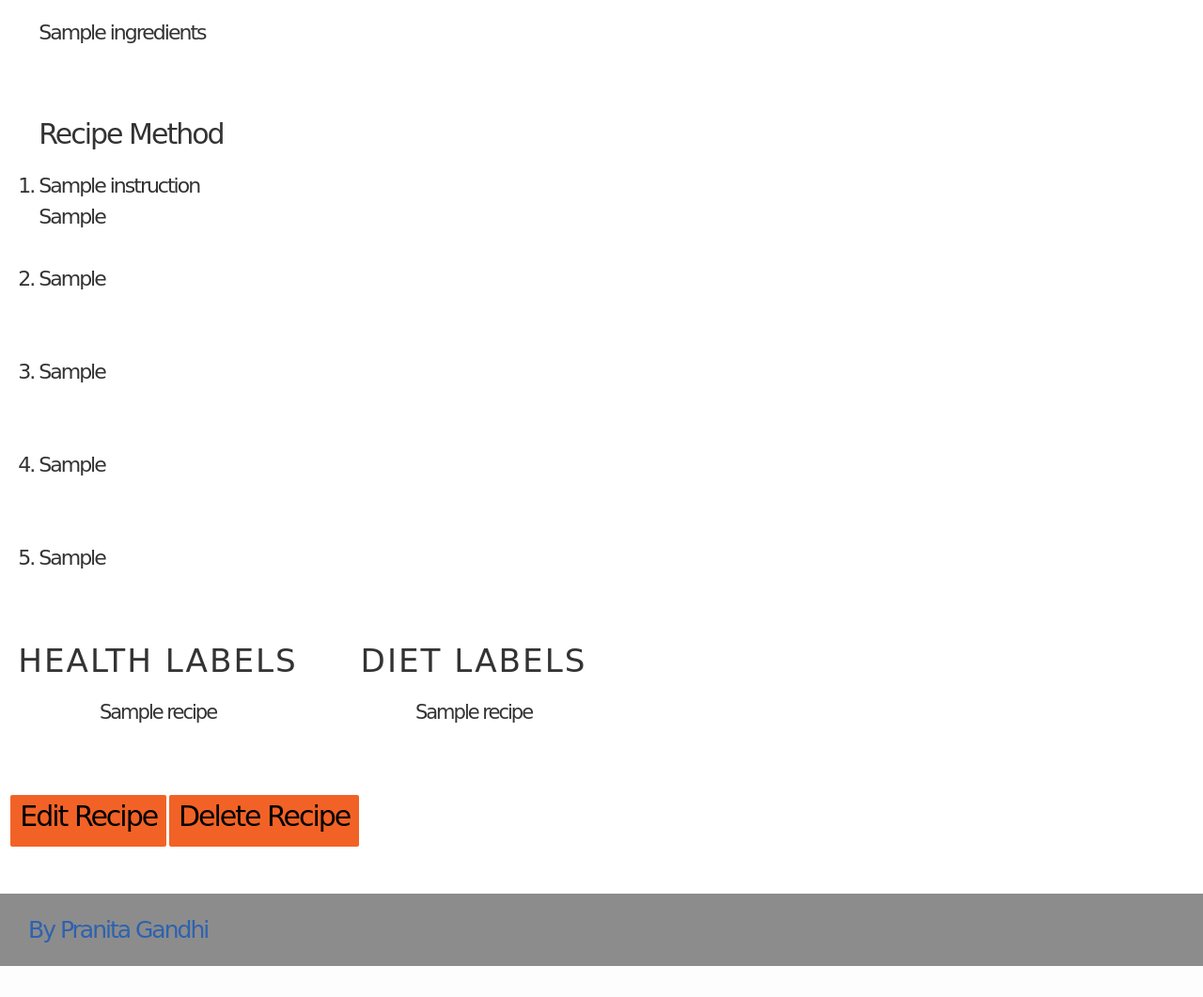
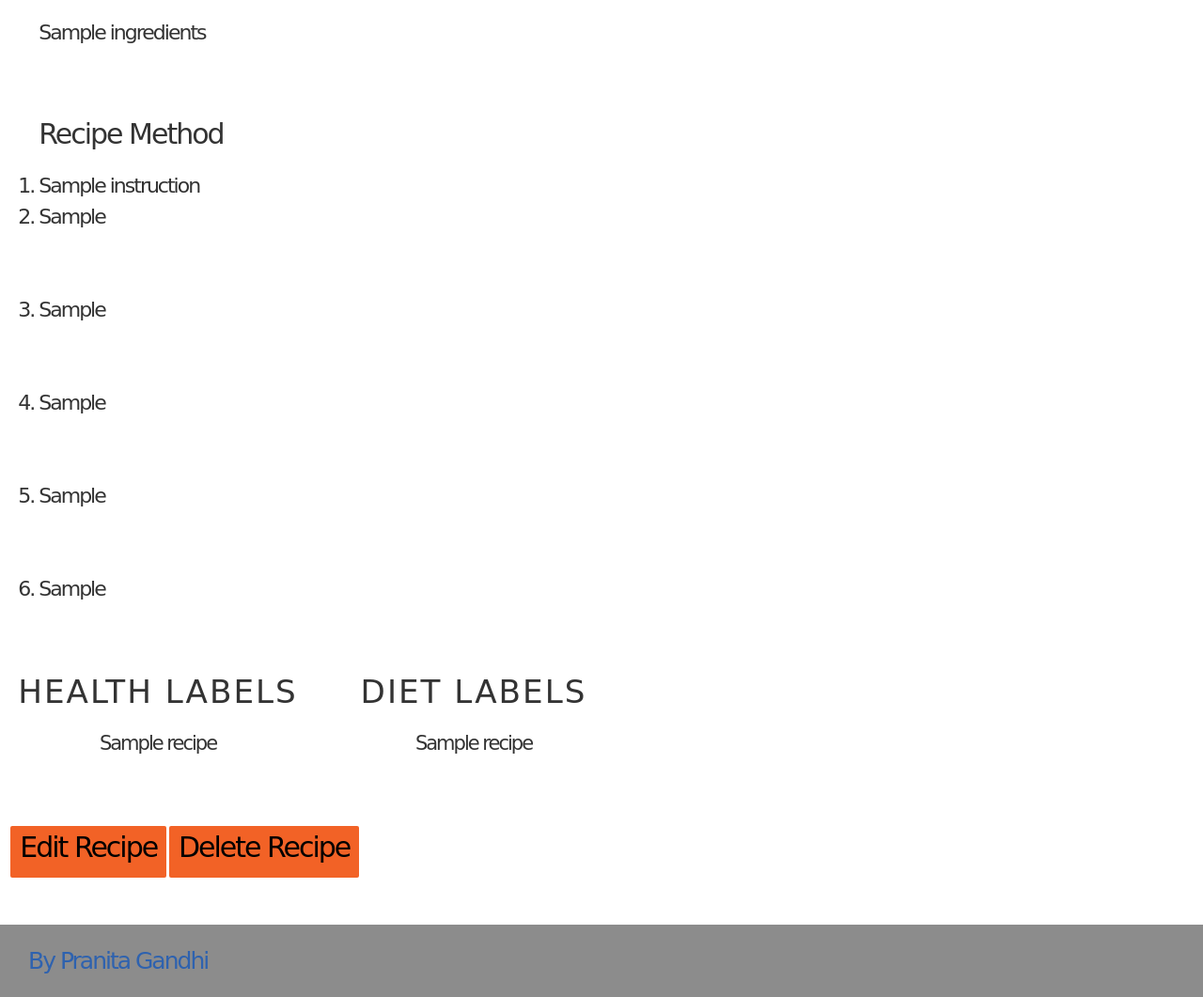
Before and after one commit to Code-Institute-Submissions/Milestone_4_cookbook, a Flask app: template templates/recipe.html in a window 1280 px wide. Shown: the part 631-1692 px from the top of the page at 94% size. Before the commit the page ends 1659 px from the top, so only its background shows below. Run offline with Flask 2, Linux system fonts and the light colour scheme; the template is opened without the code that fills it: most values are stand-ins (such as "Sample title", 1, 10 or a date in 2020); grey boxes marked "Sample" are stand-in pictures; some libraries are stand-ins or nearby versions; some web fonts are replaced.

Commit message:
Syntax fixed on recipe.html

```diff
--- a/templates/recipe.html
+++ b/templates/recipe.html
@@ -52,7 +52,7 @@
             </div>
             <div class ="section">
                 <h4 class="left-align ingredients-section">Recipe Method</h4>
-                <p class="section recipe-ingredients"><ol class= recipe-ingredients><li>{{ recipe.instruction }}</li>{{ recipe.instruction1 }}</li><br><br><li>{{ recipe.instruction2 }}</li><br><br><li>{{ recipe.instruction3 }}</li><br><br><li>{{ recipe.instruction4 }}</li><br><br><li>{{ recipe.instruction5 }}</li><ol></ol></p>
+                <p class="section recipe-ingredients"><ol class= recipe-ingredients><li>{{ recipe.instruction }}</li><li>{{ recipe.instruction1 }}</li><br><br><li>{{ recipe.instruction2 }}</li><br><br><li>{{ recipe.instruction3 }}</li><br><br><li>{{ recipe.instruction4 }}</li><br><br><li>{{ recipe.instruction5 }}</li></ol></p>
 
             </div>
             <!--Recipe - Health and Diet labels-->
@@ -73,8 +73,7 @@
 
             <div class="section">
                 <span class="center-align restrict-btn "><a href="{{ url_for('edit_recipe', recipe_id=recipe._id) }}">Edit Recipe</a></span>
-                <span class="center-align restrict-btn" ><a href="{{ url_for('delete_recipe', recipe_id=recipe._id) }}"">Delete Recipe</a></span>
-                <div></div>
+                <span class="center-align restrict-btn" ><a href="{{ url_for('delete_recipe', recipe_id=recipe._id) }}">Delete Recipe</a></span>
             </div>
             <!--end of col-md7 -->
         </div>
@@ -85,4 +84,5 @@
     </div>
 </div>
 
+
 {% endblock %} {% block footer %}{% include '_footer.html' %} {% endblock %}
```
